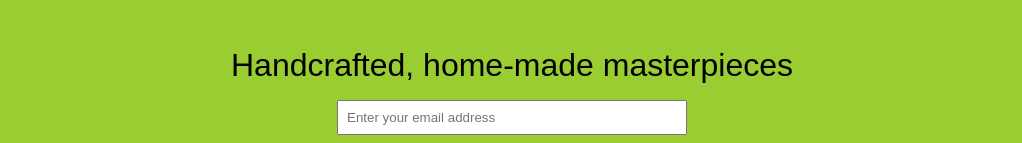
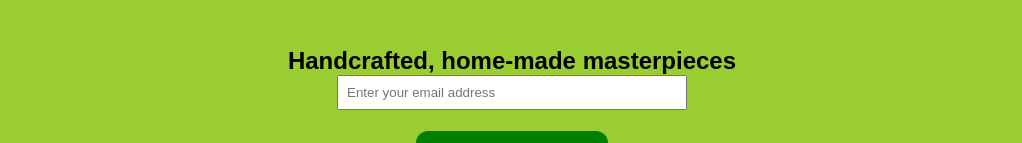
Before and after one commit to Zimbini9617/product-landing-page, a website: page index.html in a window 1280 px wide. Shown: the part 225-368 px from the top of the page, without its empty margins (128-1150 px from the left). Drawn offline with Linux system fonts and the light colour scheme.

Commit message:
Update index.html

```diff
--- a/index.html
+++ b/index.html
@@ -23,7 +23,7 @@
     </header>
 <section class="container">
     <div class="hero">
-        <h2>Handcrafted, home-made masterpieces</h2>
+        <h1>Handcrafted, home-made masterpieces</h1>
         <div class="input-text">
         <input type="text" placeholder="Enter your email address">
     </div>
```
